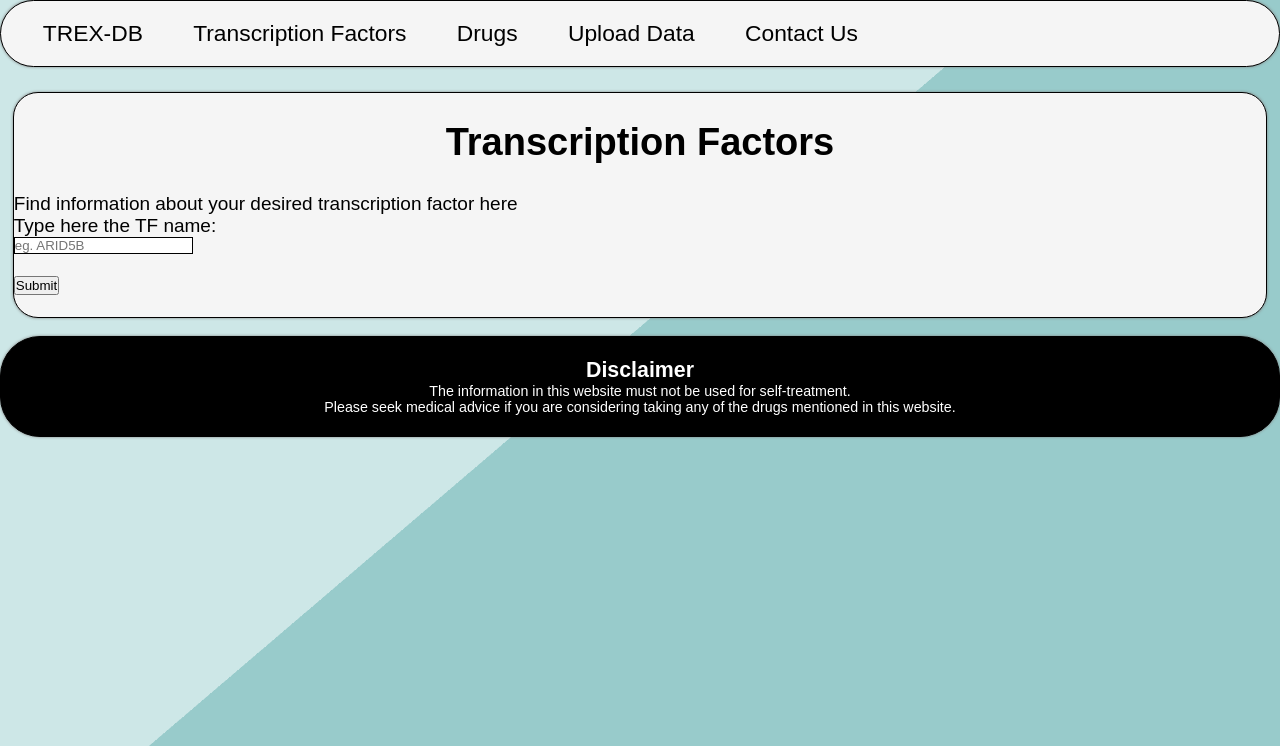
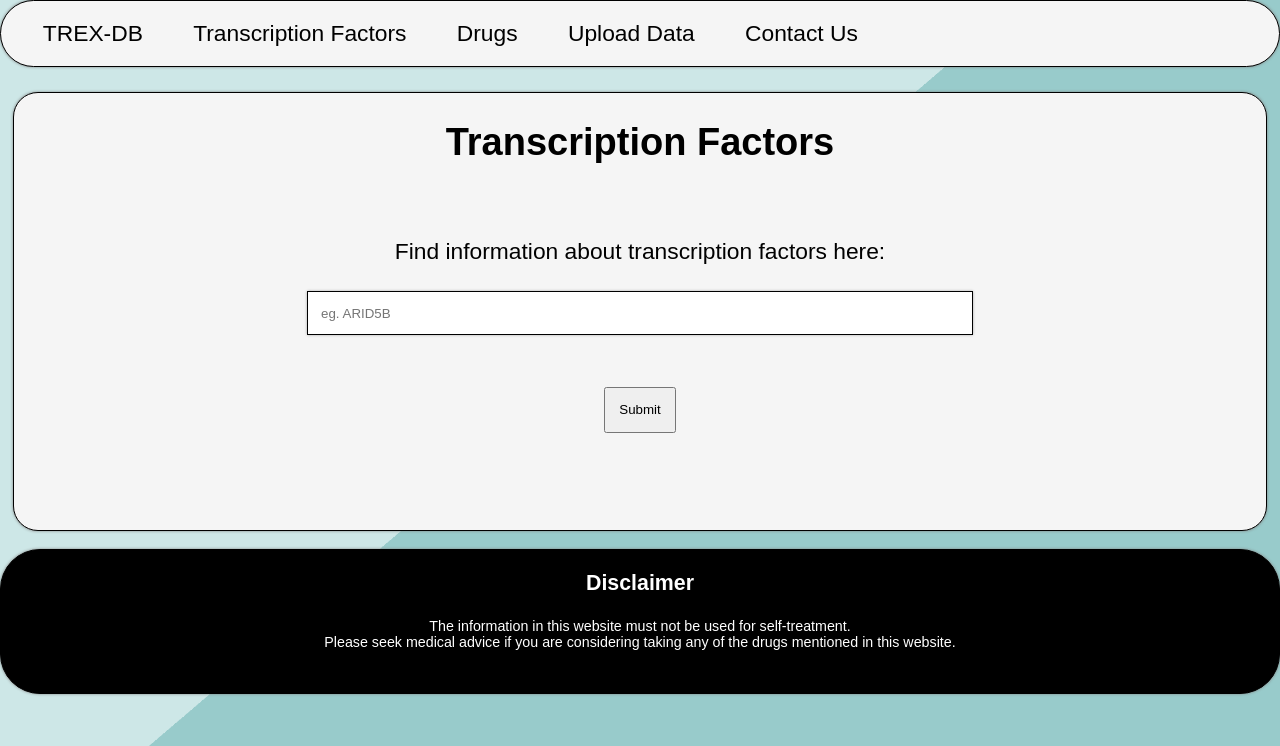
Before and after one commit to aelezi01/cleanTFsite, a Flask app: page /TF/ in a window 1280 px wide. Shown: the part 54-800 px from the top of the page. Run offline with Flask 2, Linux system fonts and the light colour scheme.

Commit message:
ae 1:20 1/03

```diff
--- a/static/styles/layout.css
+++ b/static/styles/layout.css
@@ -76,6 +76,10 @@ body {
 
 label {
     font-family: 'PT Sans', sans-serif;
+}
+
+p {
+    padding: 1.5em;
 }
 
 /* main menu */
@@ -169,6 +173,11 @@ footer {
     font-family: 'Oxygen', sans-serif;
 }
 
+.buttonsHome:hover {
+    color: teal;
+}
+
+
 /* upload page */
 
 .text1 {
@@ -246,8 +255,30 @@ footer {
     font-family: 'PT Sans', sans-serif;
 }
 
-p {
-    font-family: 'Oxygen', sans-serif;
+.searchContent{
+    display: flex;
+    justify-content: space-around;
+    align-items: center;
+    flex-direction: column;
+    padding: 2em;
+    font-size: 1.2rem;
+}
+
+.searchBox {
+    flex: 1;
+    border: 1px solid black;
+    box-shadow: 0px 0px 3px 0.1px gray;
+    padding: 1em;
+    width: 50em;
+}
+
+.searchButton {
+    padding: 1em;
+}
+
+.searchButton:hover {
+    background-color: black;
+    color: white;
 }
 
 
--- a/templates/TF_search.html
+++ b/templates/TF_search.html
@@ -7,9 +7,6 @@
 		<h1 class="headings">Transcription Factors</h1>
 	</div>
 
-	<div>
-		<p>Find information about your desired transcription factor here</p>
-	</div>
 
 	<div>
 		<!--if the TF searched is not in our database, display an info message about it-->
@@ -37,10 +34,10 @@
 	<div>
 		<!--user will input their TF searches in this form-->
 		<form action="#" method="post">
-			<div>
-				<label for="TF_search">Type here the TF name:</label><br>
-				<input type="text" name="TF_protein" id="TF_protein" placeholder='eg. ARID5B' required style="border: 1px solid black;"><br><br>
-				<input type="submit"><br><br>
+			<div class="searchContent">
+				<label for="TF_search">Find information about transcription factors here:</label><br>
+				<input type="text" name="TF_protein" id="TF_protein" placeholder='eg. ARID5B' required class="searchBox"><br><br>
+				<input type="submit" class="searchButton"><br><br>
 			</div>
 		</form>
 	</div>
--- a/templates/stat_analysis.html
+++ b/templates/stat_analysis.html
@@ -7,8 +7,8 @@
     </div>
 
     <div>
-        <p>This table cointaines information about the metadata of your dataset<br>
-        please scroll down for your graphs and click on them for a wider image.</p>
+        <p>This table cointaines information about the metadata of your dataset.
+            Please scroll down for your graphs and click on them for a wider image.</p>
     </div>
 
     <div style="overflow-x: auto;">
--- a/templates/thankyou.html
+++ b/templates/thankyou.html
@@ -5,8 +5,8 @@
 <div class="contentMargin">
     <div style="text-align: center; padding: 30px;">
         <h1 class="headings">Submitted</h1><br>
-        <p>Thank you for contacting us!</p>
-        <p>We will try to get back to you as soon as possible.</p>
+        <p>Thank you for contacting us!<br>
+        We will try to get back to you as soon as possible.</p>
     </div>
 </div>
 
```
Also changed, not shown: templates/TF.html (+7 -0 lines), templates/contactus.html (+4 -4 lines), templates/drugs_search.html (+4 -7 lines).
